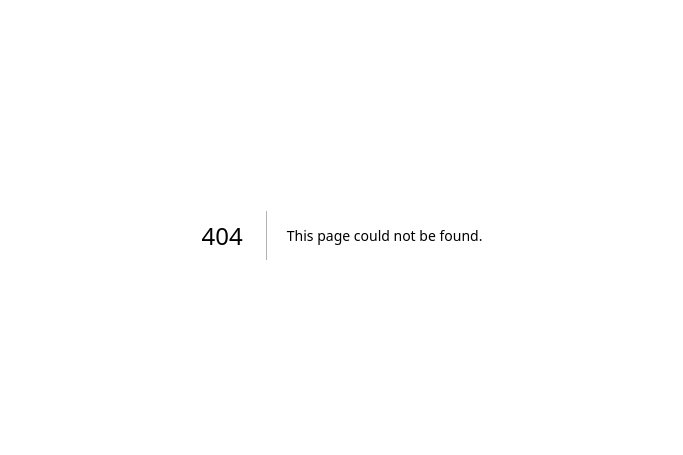
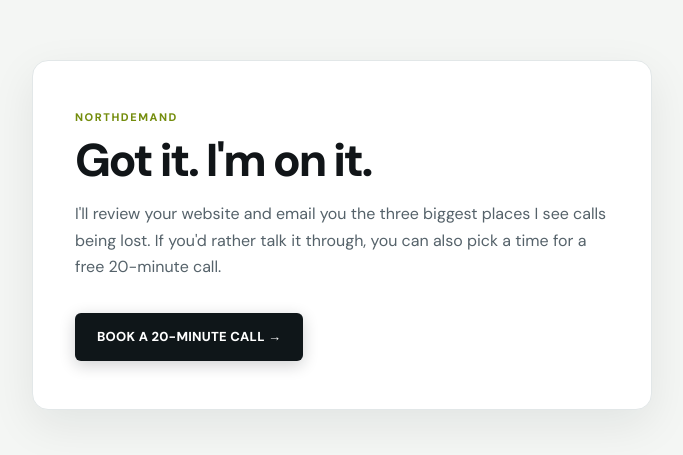
Before and after one commit to hrmansingh/hvac-sites, a Next.js app: page /thank-you in a window 1280 px wide. Before the commit this address had no page. Shown: the part 165-620 px from the top of the page, without its empty margins (298-981 px from the left). Built offline with nearby package versions, Linux system fonts and the light colour scheme.

Commit message:
feat: add form submission handling and thank-you redirect page

```diff
--- a/app/page.tsx
+++ b/app/page.tsx
@@ -25,7 +25,7 @@ export default function Home() {
       });
       const data = await res.json();
       if (data?.success) {
-        window.location.href = "thank-you.html";
+        window.location.href = "/thank-you";
       } else {
         throw new Error("failed");
       }
--- /dev/null
+++ b/app/thank-you/page.tsx
@@ -0,0 +1,100 @@
+import type { Metadata } from "next";
+
+export const metadata: Metadata = {
+  title: "Review request received — NorthDemand",
+  description: "Thank you for submitting your HVAC acquisition review request.",
+  robots: {
+    index: false,
+    follow: false,
+  },
+};
+
+export default function ThankYouPage() {
+  return (
+    <main
+      style={{
+        margin: 0,
+        background: "#f4f6f4",
+        color: "#111518",
+        fontFamily: "'DM Sans', system-ui, sans-serif",
+        minHeight: "100vh",
+        display: "grid",
+        placeItems: "center",
+        padding: "20px",
+      }}
+    >
+      <div
+        className="card"
+        style={{
+          width: "min(620px, 100%)",
+          background: "#ffffff",
+          border: "1px solid #e2e7e8",
+          borderRadius: "16px",
+          padding: "48px 42px",
+          boxShadow: "0 15px 45px rgba(15, 22, 25, 0.08)",
+        }}
+      >
+        <div
+          className="eyebrow"
+          style={{
+            fontSize: "11px",
+            letterSpacing: "0.14em",
+            textTransform: "uppercase",
+            fontWeight: 800,
+            color: "#748d0d",
+            marginBottom: "12px",
+          }}
+        >
+          NorthDemand
+        </div>
+        <h1
+          style={{
+            fontSize: "clamp(36px, 5vw, 46px)",
+            lineHeight: 0.98,
+            letterSpacing: "-0.05em",
+            margin: "12px 0 18px",
+            fontWeight: 850,
+          }}
+        >
+          Got it. I&apos;m on it.
+        </h1>
+        <p
+          style={{
+            color: "#55626a",
+            lineHeight: 1.65,
+            fontSize: "16px",
+            margin: "0 0 24px",
+          }}
+        >
+          I&apos;ll review your website and email you the three biggest places I
+          see calls being lost. If you&apos;d rather talk it through, you can also
+          pick a time for a free 20-minute call.
+        </p>
+        <a
+          className="btn"
+          href="https://cal.com/dhrvmehta/free-hvac-review"
+          target="_blank"
+          rel="noopener noreferrer"
+          style={{
+            display: "inline-flex",
+            alignItems: "center",
+            justifyContent: "center",
+            marginTop: "8px",
+            background: "#0f1619",
+            color: "#ffffff",
+            padding: "14px 22px",
+            borderRadius: "6px",
+            textDecoration: "none",
+            fontWeight: 800,
+            fontSize: "13px",
+            letterSpacing: "0.02em",
+            boxShadow: "0 4px 16px rgba(15, 22, 25, 0.2)",
+            transition: "all 0.2s ease",
+          }}
+        >
+          BOOK A 20-MINUTE CALL →
+        </a>
+      </div>
+    </main>
+  );
+}
--- /dev/null
+++ b/public/thank-you.html
@@ -0,0 +1,25 @@
+<!doctype html>
+<html lang="en">
+<head>
+  <meta charset="UTF-8">
+  <meta name="viewport" content="width=device-width,initial-scale=1">
+  <meta name="robots" content="noindex">
+  <title>Review request received — NorthDemand</title>
+  <style>
+    body { margin:0; background:#f4f6f4; color:#111518; font-family:"DM Sans", system-ui, sans-serif; min-height:100vh; display:grid; place-items:center; padding: 20px; box-sizing: border-box; }
+    .card { width:min(620px,100%); background:#fff; border:1px solid #e2e7e8; padding:48px 42px; border-radius:16px; box-shadow: 0 15px 45px rgba(15, 22, 25, 0.08); }
+    .eyebrow { font-size:11px; letter-spacing:.14em; text-transform:uppercase; font-weight:800; color:#748d0d; margin-bottom: 12px; }
+    .card h1 { font-size:44px; line-height:.98; letter-spacing:-.05em; margin:12px 0; font-weight: 850; }
+    .card p { color:#55626a; line-height:1.65; font-size: 16px; margin-bottom: 24px; }
+    .btn { display:inline-flex; align-items:center; justify-content:center; margin-top:8px; background:#0f1619; color:#fff; padding:14px 22px; border-radius:6px; text-decoration:none; font-weight:800; font-size:13px; letter-spacing: 0.02em; box-shadow: 0 4px 16px rgba(15, 22, 25, 0.2); }
+  </style>
+</head>
+<body>
+  <main class="card">
+    <div class="eyebrow">NorthDemand</div>
+    <h1>Got it. I'm on it.</h1>
+    <p>I'll review your website and email you the three biggest places I see calls being lost. If you'd rather talk it through, you can also pick a time for a free 20-minute call.</p>
+    <a class="btn" href="https://cal.com/dhrvmehta/free-hvac-review" target="_blank" rel="noopener">BOOK A 20-MINUTE CALL →</a>
+  </main>
+</body>
+</html>
```
